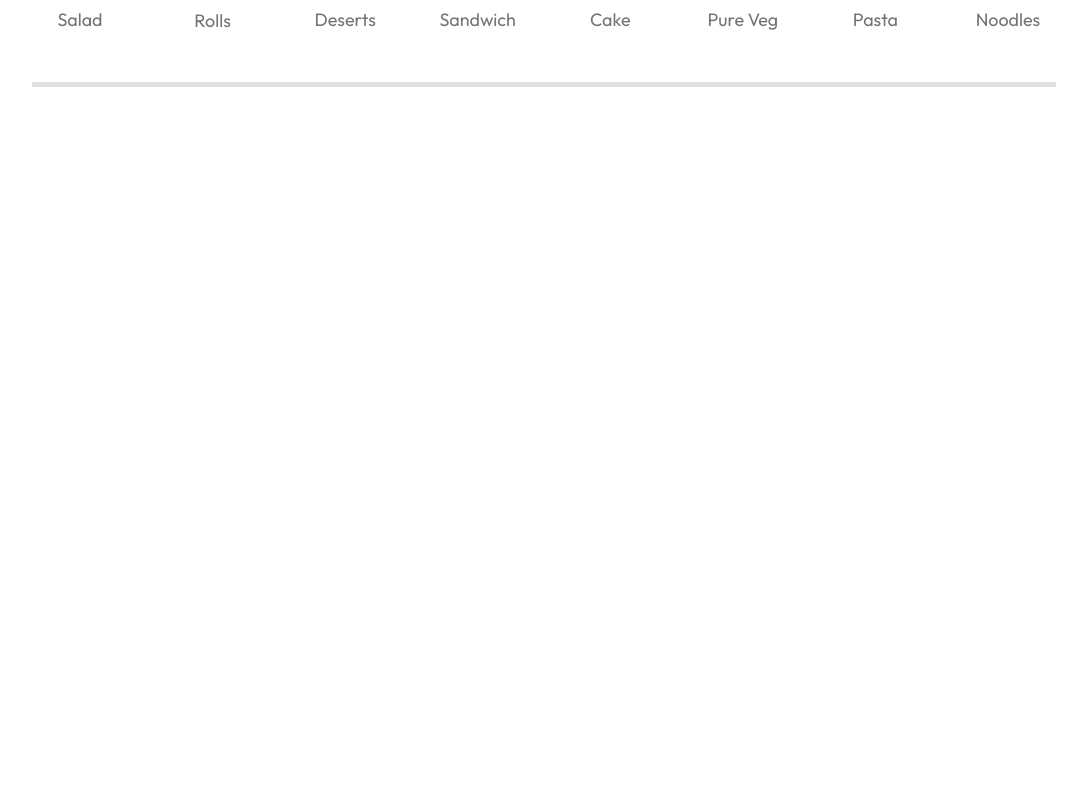
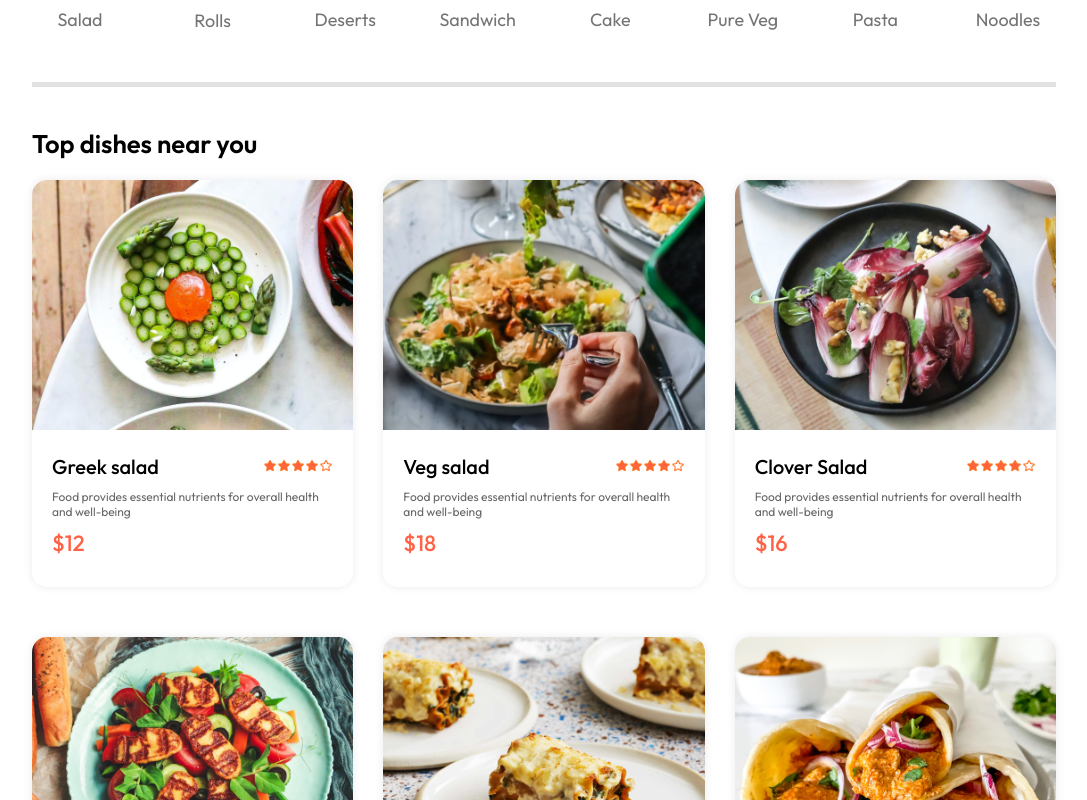
Before and after one commit to Wesebebe/food-delivery-app, a React (Vite) app in the folder frontend/: page / in a window 1280 px wide. Shown: the part 820-1620 px from the top of the page, without its empty margins (96-1183 px from the left). Before the commit the page ends 917 px from the top, so only its background shows below. Built offline with nearby package versions, Linux system fonts and the light colour scheme.

Commit message:
Add food display component

```diff
--- /dev/null
+++ b/frontend/src/components/FoodDisplay/FoodDisplay.css
@@ -0,0 +1,16 @@
+.food-display {
+    margin-top: 30px;
+}
+
+.food-display h2 {
+    font-size: max(2vw, 24px);
+    font-weight: 600;
+    margin-bottom: 20px;
+}
+
+.food-display-list {
+    display: grid;
+    grid-template-columns: repeat(auto-fill, minmax(240px,1fr));
+    gap: 30px;
+    row-gap: 50px;
+}
--- /dev/null
+++ b/frontend/src/components/FoodDisplay/FoodDisplay.jsx
@@ -0,0 +1,22 @@
+import React, { useContext } from 'react'
+import './FoodDisplay.css'
+import { StoreContext } from '../../Context/StoreContext'
+import FoodItem from '../FoodItem/FoodItem'
+
+const FoodDisplay = ({category}) => {
+
+    const {food_list} = useContext(StoreContext)
+
+    return (
+    <div className='food-display' id='food-display'>
+      <h2>Top dishes near you</h2>
+      <div className="food-display-list">
+        {food_list.map((item, index) => {
+            return <FoodItem key={index} id={item._id} name={item.name} description={item.description} price={item.price} image={item.image}/>
+        })}
+      </div>
+    </div>
+  )
+}
+
+export default FoodDisplay
--- /dev/null
+++ b/frontend/src/components/FoodItem/FoodItem.css
@@ -0,0 +1,45 @@
+.food-item {
+    width: 100%;
+    margin: auto;
+    border-radius: 15px;
+    box-shadow: 0px 0px 10px #00000015;
+    transition: 0.3s;
+    animation: fadeIn 1s;
+}
+
+.food-item-image {
+    width: 100%;
+    border-radius: 15px 15px 0px 0px;
+}
+
+.food-item-info {
+    padding: 20px;
+}
+
+.food-item-name-rating {
+    display: flex;
+    justify-content: space-between;
+    align-items: center;
+    margin-bottom: 10px;
+}
+
+.food-item-name-rating p {
+    font-size: 20px;
+    font-weight: 500;
+}
+
+.food-item-name-rating img {
+    width: 70px;
+}
+
+.food-item-desc {
+    color: #676767;
+    font-size: 12px;
+}
+
+.food-item-price {
+    color: tomato;
+    font-size: 22px;
+    font-weight: 500;
+    margin: 10px 0px;
+}
--- /dev/null
+++ b/frontend/src/components/FoodItem/FoodItem.jsx
@@ -0,0 +1,23 @@
+import React from 'react'
+import './FoodItem.css'
+import { assets } from '../../assets/assets'
+
+const FoodItem = ({id, name, price, description, image}) => {
+  return (
+    <div className='food-item'>
+      <div className="food-item-img-container">
+        <img className='food-item-image' src={image} alt="" />
+      </div>
+      <div className="food-item-info">
+        <div className="food-item-name-rating">
+            <p>{name}</p>
+            <img src={assets.rating_starts} alt="" />
+        </div>
+        <p className="food-item-desc">{description}</p>
+        <p className="food-item-price">${price}</p>
+      </div>
+    </div>
+  )
+}
+
+export default FoodItem
--- a/frontend/src/pages/Home/Home.jsx
+++ b/frontend/src/pages/Home/Home.jsx
@@ -2,6 +2,7 @@
 import './Home.css'
 import Header from '../../components/Header/Header'
 import ExploreMenu from '../../components/ExploreMenu/ExploreMenu'
+import FoodDisplay from '../../components/FoodDisplay/FoodDisplay'
 
 const Home = () => {
 
@@ -10,6 +11,7 @@
     <div>
       <Header />
       <ExploreMenu category = {category} setCategory = {setCategory} />
+      <FoodDisplay category ={category}/>
     </div>
   )
 }
```
